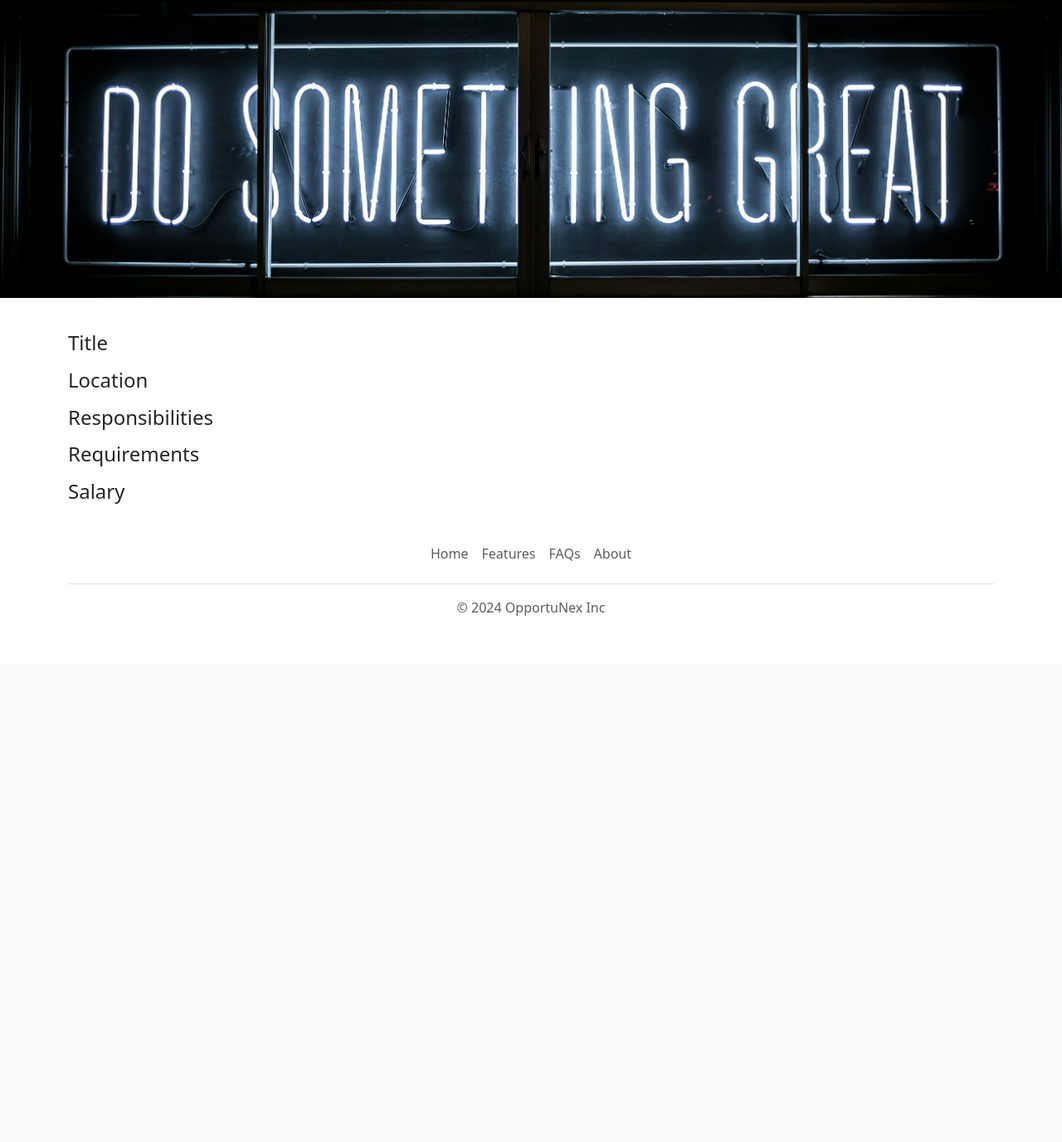
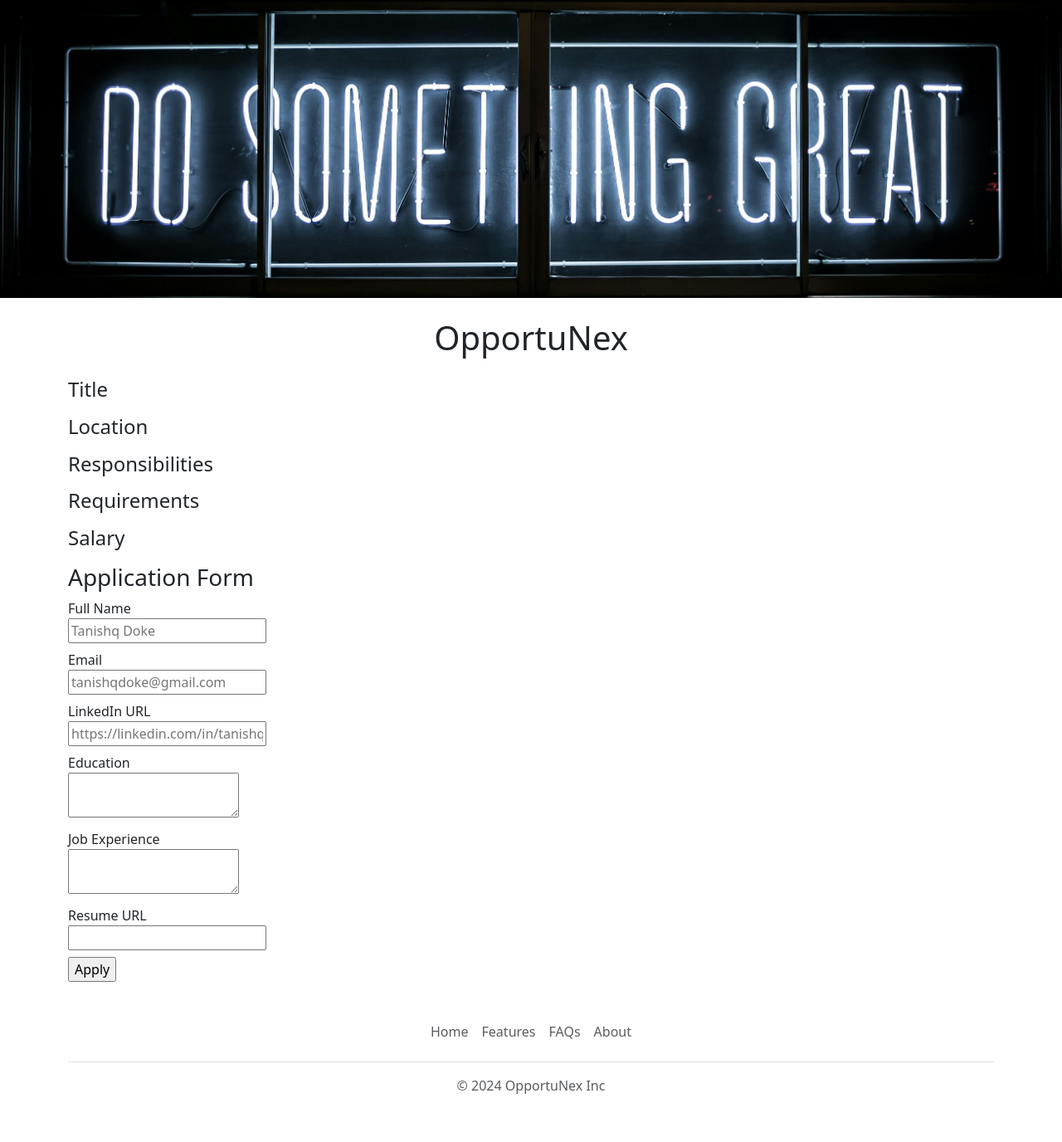
Before and after one commit to TANVIDINESHINDALKAR/OpportuNex-carrer-website, a Flask app: template templates/jobpage.html in a window 1280 px wide. Shown: the part 57-1433 px from the top of the page at 83% size. Before the commit the page ends 799 px from the top, so only its background shows below. Run offline with Flask 3, Linux system fonts and the light colour scheme; the template is opened without the code that fills it, so the values that code supplies are empty.

Commit message:
Final Changes

```diff
--- a/app.py
+++ b/app.py
@@ -1,5 +1,5 @@
-from flask import Flask, render_template, jsonify
-from database import load_jobs_from_db, load_jobs_from_db_id
+from flask import Flask, render_template, jsonify, request
+from database import load_jobs_from_db, load_jobs_from_db_id, add_application_to_db
 
 app = Flask(__name__)
 
@@ -28,6 +28,14 @@ def show_job(id):
 
     return render_template('jobpage.html', job=job)
 
+@app.route("/job/<id>/apply", methods=['POST'])
+def apply_to_job(id):
+    data = request.form
+    job=load_jobs_from_db_id(id)
+    add_application_to_db(id,data)
+    return render_template('application_submitted.html', application=data,job=job)
+
+
 
 if __name__ == "__main__":
     app.run(host='0.0.0.0', port=8080)
--- /dev/null
+++ b/templates/application_form.html
@@ -0,0 +1,35 @@
+<h3>Application Form</h3>
+<form action="/job/{{ job['id'] }}/apply" method="POST">
+  <div class="mb-2">
+    <label for="full_name">Full Name</label><br>
+    <input type="text" id="full_name" name="full_name" placeholder="Tanishq Doke" required>
+  </div>
+
+  <div class="mb-2">
+    <label for="email">Email</label><br>
+    <input type="email" id="email" name="email" placeholder="tanishqdoke@gmail.com" required>
+  </div>
+
+  <div class="mb-2">
+    <label for="linkedin_url">LinkedIn URL</label><br>
+    <input type="url" id="linkedin_url" name="linkedin_url" placeholder="https://linkedin.com/in/tanishqdoke">
+  </div>
+
+  <div class="mb-2">
+    <label for="Education">Education</label><br>
+    <textarea name="education" required></textarea>
+  </div>
+
+  <div class="mb-2">
+    <label for="Work Experience">Job Experience</label><br>
+    <textarea name="work_experience"></textarea>
+  </div>
+
+
+  <div class="mb-2">
+    <label for="linkedin_url">Resume URL</label><br>
+    <input type="text" id="linkedin_url" name="resume_url">
+  </div>
+
+  <input type="submit" value="Apply">
+</form>
--- a/templates/jobpage.html
+++ b/templates/jobpage.html
@@ -12,7 +12,7 @@
 
     <div class="container">
 
-    <h1 class="text-center mt-2 mb-4">{{company_name}} </h1>
+    <h1 class="text-center mt-2 mb-4">OpportuNex</h1>
 
     <h4>Title</h4>
     <p>{{job.title}}</p>
@@ -36,13 +36,19 @@
       <ol>
 
         {% for line in job.requirements.split("\n")%}
-        <li>{{line}}</li>
+        {% if line.strip() %} <!-- Only include non-empty lines -->
+          <li>{{ line.strip() }}</li>
+        {% endif %}
         {% endfor %}
       </ol>
 
       <h4>Salary</h4>
       <p>{{job.currency}}{{job.salary}}</p>
+
+      {% include 'application_form.html'%}
     </div>
+
+
 
     {% include 'footer.html' %}
 
```
Also changed, not shown: database.py (+53 -20 lines), templates/application_submitted.html (added, +39 -0 lines).
